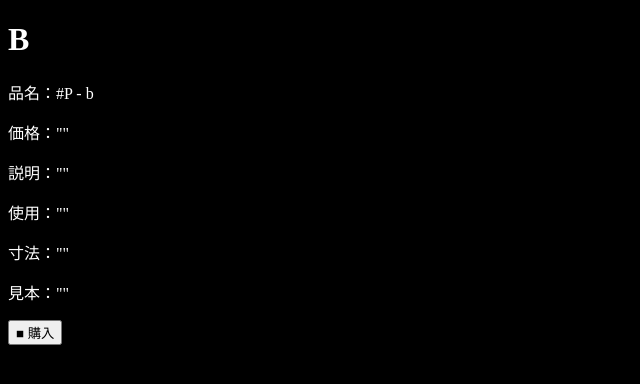
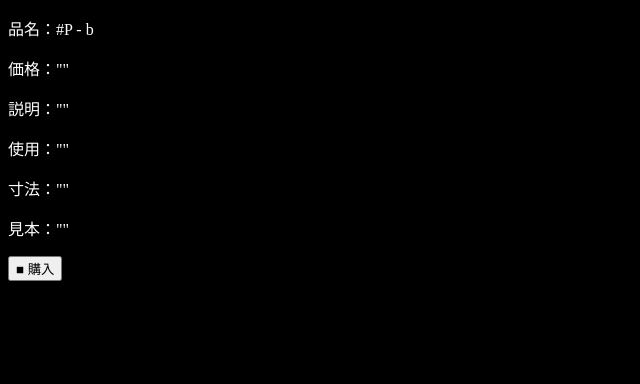
Before and after one commit to MiaMaisono/MaisoMiaModarcaMundio, a plain HTML site: page VirtualeMode/P/b/B.html in a window 1280 px wide. Shown: the whole page, without its empty margins (0-640 px from the left). Drawn offline with Linux system fonts and the light colour scheme.

Commit message:
Update B.html

```diff
--- a/VirtualeMode/P/b/B.html
+++ b/VirtualeMode/P/b/B.html
@@ -4,7 +4,6 @@
   <meta charset="UTF-8" />
 </head>
 <body style="background-color: #000; color: #FFF;">
-  <h1>B</h1>
   <p>品名：#P - b</p>
   <p>価格：""</p>
   <p>説明：""</p>
```
